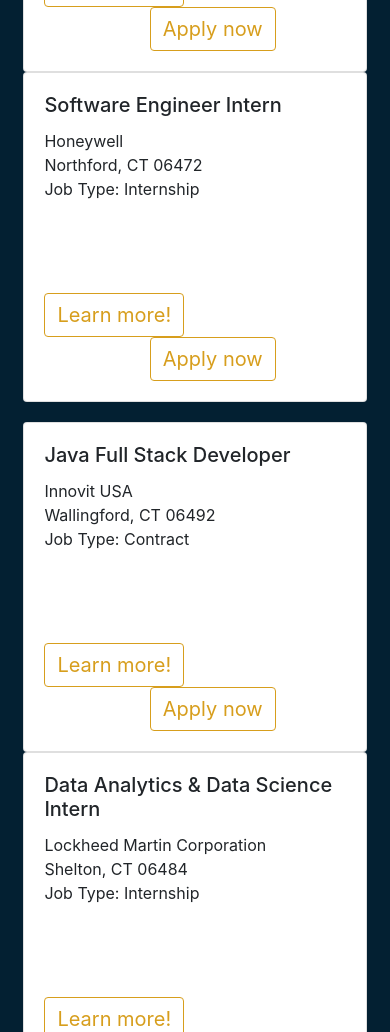
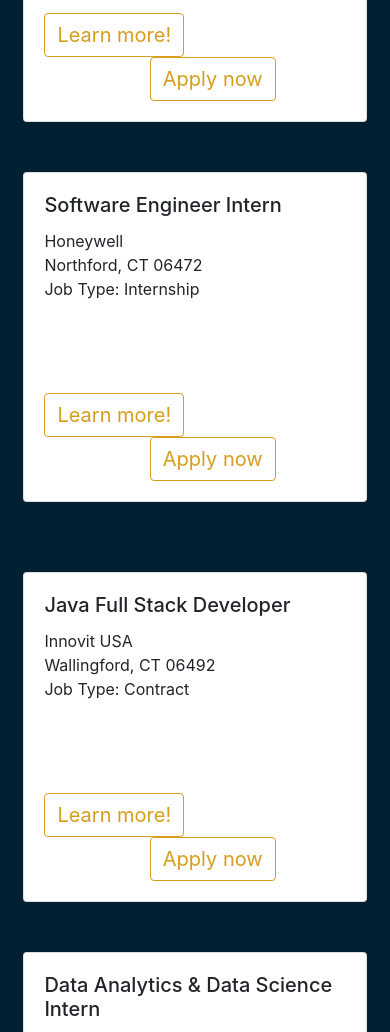
Before and after one commit to MRusso28/ComputingClub, a plain HTML site: page career.html in a window 390 px wide. Shown: the part 868-1900 px from the top of the page. Drawn offline with nearby package versions, Linux system fonts and the light colour scheme.

Commit message:
fix responsiveness of career

```diff
--- a/css/main.css
+++ b/css/main.css
@@ -304,6 +304,10 @@
 
   .home-info {
     margin-top: 20px;
+  }
+
+  .col-lg-4{
+    margin-bottom: 50px;
   }
 }
 
```
